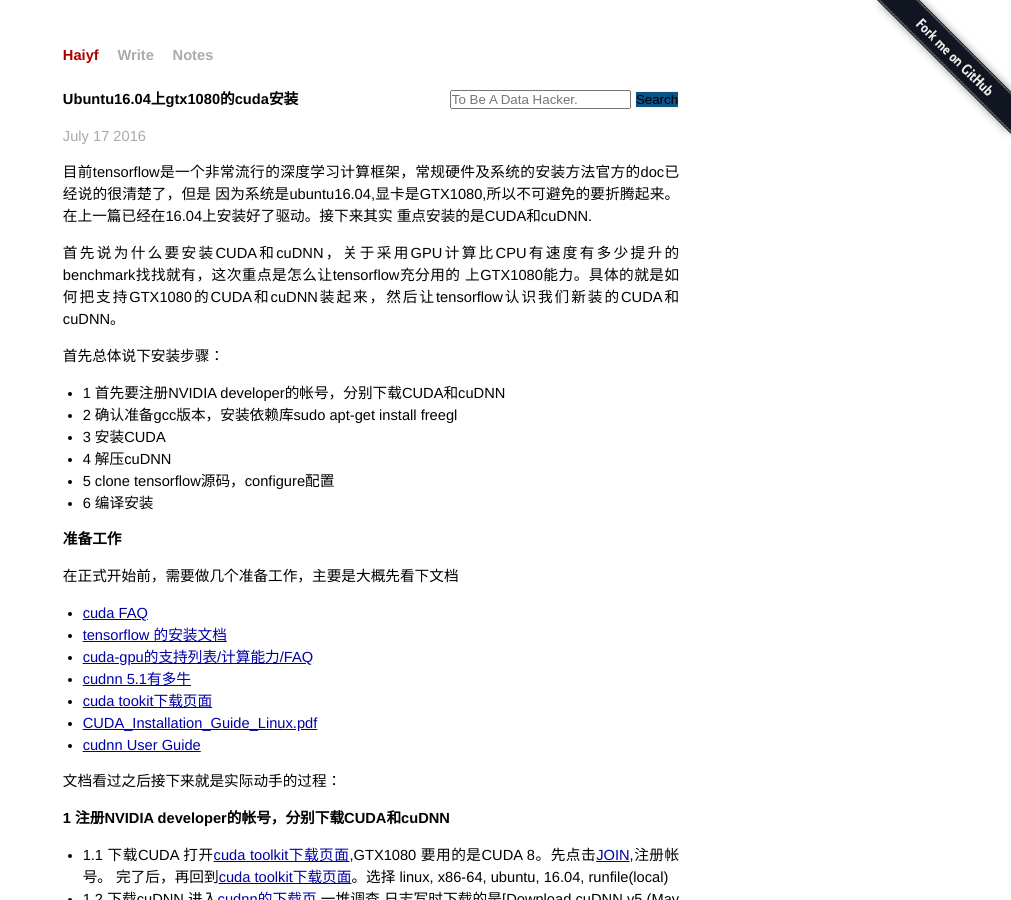
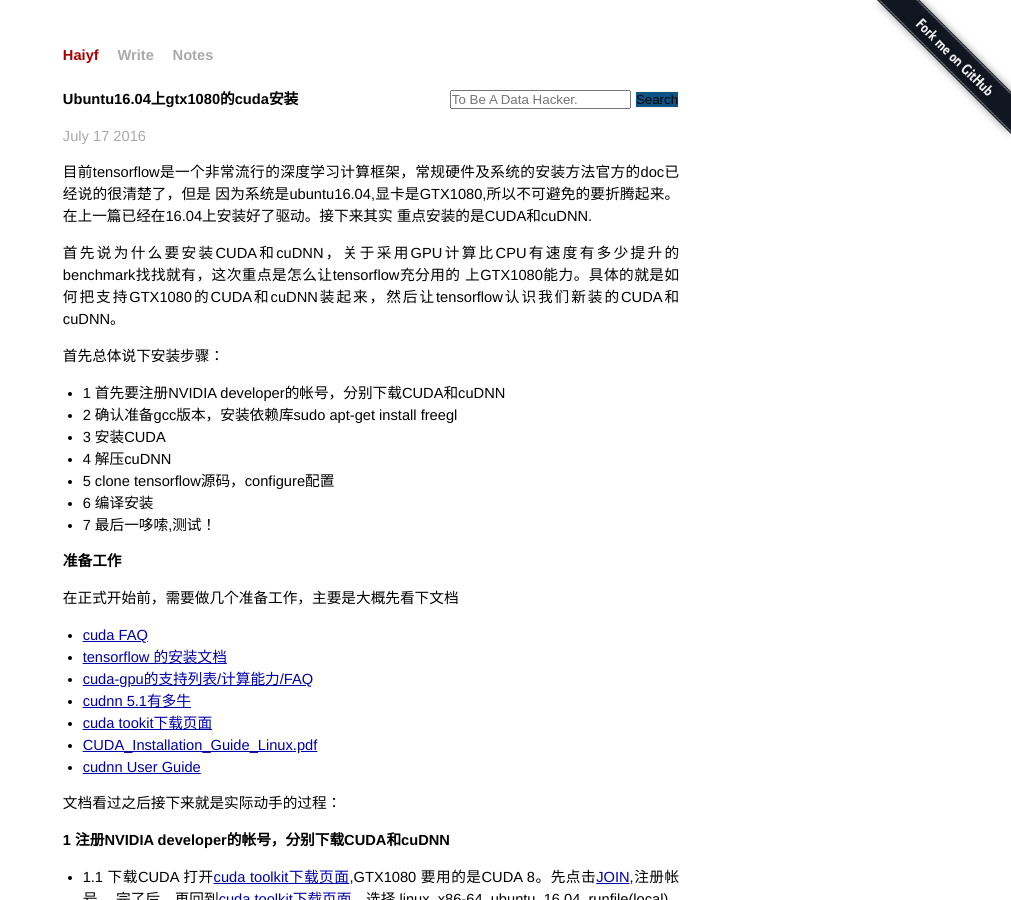
Before and after one commit to caratiger/haiy.github.io, a Jekyll site: the page built from _posts/2016-07-17-ubuntu16.04上GTX1080的CUDA安装.md, in a window 1280 px wide and 900 px high. Shown: the whole window, without its empty margins (269-1280 px from the left). Built offline with Jekyll 4.4.1, drawn with Linux system fonts in a browser that asks for light colours; comment, search, counter and statistics services are not loaded.

Commit message:
Update 2016-07-17-ubuntu16.04上GTX1080的CUDA安装.md

```diff
--- a/_posts/2016-07-17-ubuntu16.04上GTX1080的CUDA安装.md
+++ b/_posts/2016-07-17-ubuntu16.04上GTX1080的CUDA安装.md
@@ -22,6 +22,7 @@ layout: post
   - 4 解压cuDNN
   - 5 clone tensorflow源码，configure配置
   - 6 编译安装
+  - 7 最后一哆嗦,测试！
 
 **准备工作**
 
```
